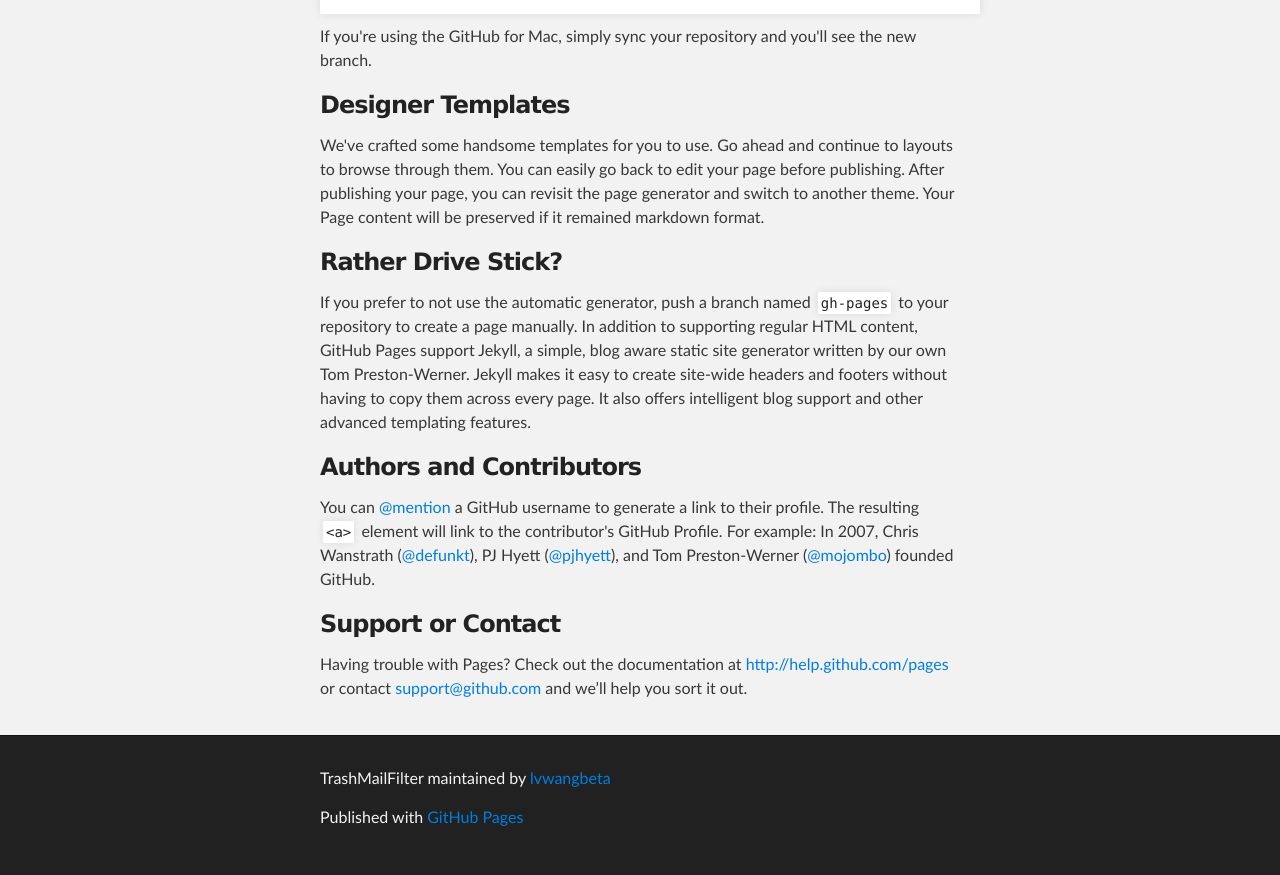
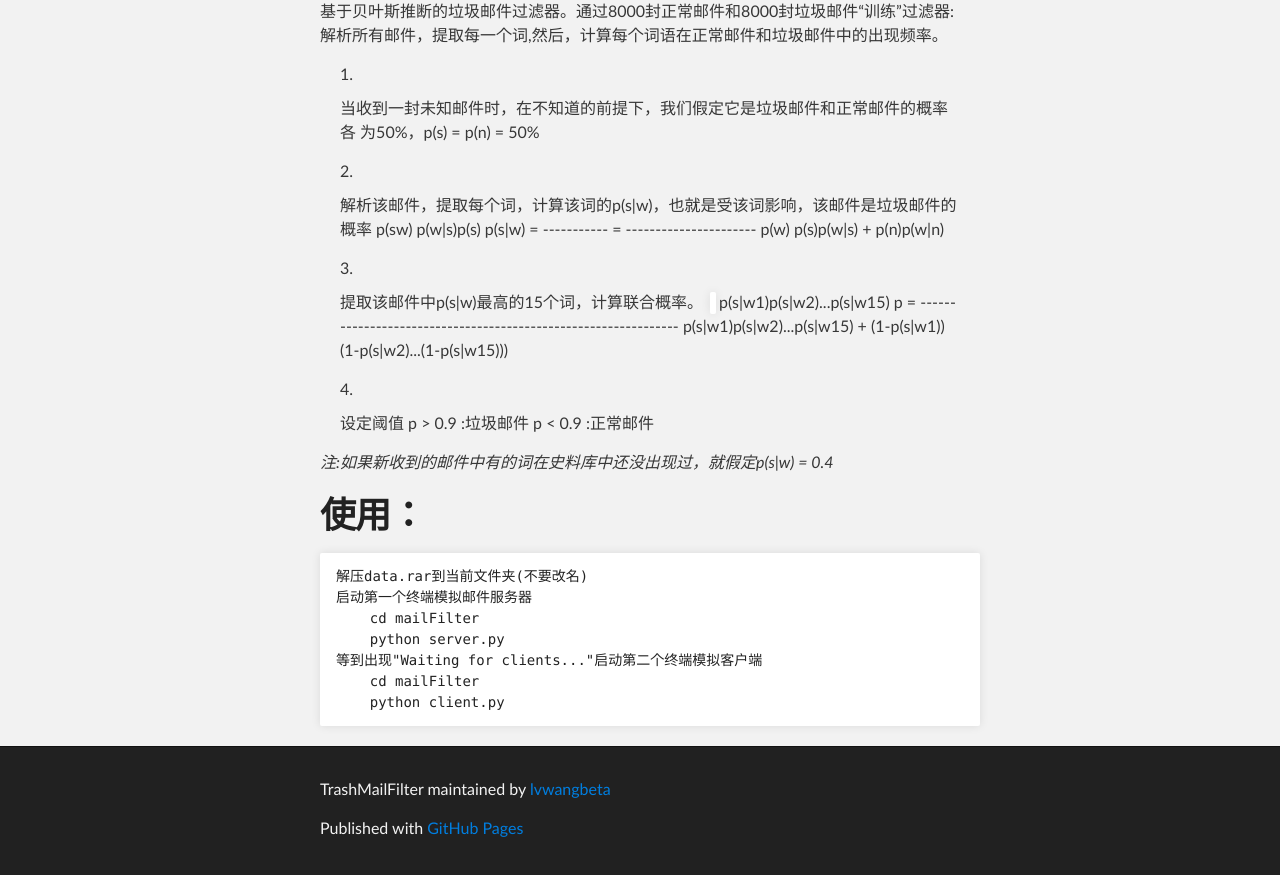
Before and after one commit to lvwangbeta/mailFilter, a plain HTML site: page index.html in a window 1280 px wide. Shown: the part 492-1367 px from the top of the page. Drawn offline with Linux system fonts and the light colour scheme.

```diff
--- a/index.html
+++ b/index.html
@@ -31,32 +31,43 @@
     <!-- MAIN CONTENT -->
     <div id="main_content_wrap" class="outer">
       <section id="main_content" class="inner">
-        <h3>Welcome to GitHub Pages.</h3>
+        <h1>﻿TrashMailFilter</h1>
 
-<p>This automatic page generator is the easiest way to create beautiful pages for all of your projects. Author your page content here using GitHub Flavored Markdown, select a template crafted by a designer, and publish. After your page is generated, you can check out the new branch:</p>
+<p>基于贝叶斯推断的垃圾邮件过滤器</p>
 
-<pre><code>$ cd your_repo_root/repo_name
-$ git fetch origin
-$ git checkout gh-pages
+<h1>Version 1.0</h1>
+
+<h1>原理简介:</h1>
+
+<p>基于贝叶斯推断的垃圾邮件过滤器。通过8000封正常邮件和8000封垃圾邮件“训练”过滤器:
+解析所有邮件，提取每一个词,然后，计算每个词语在正常邮件和垃圾邮件中的出现频率。</p>
+
+<ol>
+<li><p>当收到一封未知邮件时，在不知道的前提下，我们假定它是垃圾邮件和正常邮件的概率各
+为50%，p(s) = p(n) = 50%</p></li>
+<li><p>解析该邮件，提取每个词，计算该词的p(s|w)，也就是受该词影响，该邮件是垃圾邮件的概率
+                 p(sw)             p(w|s)p(s)
+p(s|w) = -----------  =   ----------------------
+              p(w)        p(s)p(w|s) + p(n)p(w|n)</p></li>
+<li><p>提取该邮件中p(s|w)最高的15个词，计算联合概率。
+<code>
+</code>                     p(s|w1)p(s|w2)...p(s|w15)
+p = ---------------------------------------------------------------
+    p(s|w1)p(s|w2)...p(s|w15) + (1-p(s|w1))(1-p(s|w2)...(1-p(s|w15)))   </p></li>
+<li><p>设定阈值 p &gt; 0.9 :垃圾邮件
+       p &lt; 0.9 :正常邮件    </p></li>
+</ol><p><em>注:如果新收到的邮件中有的词在史料库中还没出现过，就假定p(s|w) = 0.4</em></p>
+
+<h1>使用：</h1>
+
+<pre><code>解压data.rar到当前文件夹(不要改名)
+启动第一个终端模拟邮件服务器
+    cd mailFilter
+    python server.py
+等到出现"Waiting for clients..."启动第二个终端模拟客户端
+    cd mailFilter
+    python client.py
 </code></pre>
-
-<p>If you're using the GitHub for Mac, simply sync your repository and you'll see the new branch.</p>
-
-<h3>Designer Templates</h3>
-
-<p>We've crafted some handsome templates for you to use. Go ahead and continue to layouts to browse through them. You can easily go back to edit your page before publishing. After publishing your page, you can revisit the page generator and switch to another theme. Your Page content will be preserved if it remained markdown format.</p>
-
-<h3>Rather Drive Stick?</h3>
-
-<p>If you prefer to not use the automatic generator, push a branch named <code>gh-pages</code> to your repository to create a page manually. In addition to supporting regular HTML content, GitHub Pages support Jekyll, a simple, blog aware static site generator written by our own Tom Preston-Werner. Jekyll makes it easy to create site-wide headers and footers without having to copy them across every page. It also offers intelligent blog support and other advanced templating features.</p>
-
-<h3>Authors and Contributors</h3>
-
-<p>You can <a href="https://github.com/blog/821" class="user-mention">@mention</a> a GitHub username to generate a link to their profile. The resulting <code>&lt;a&gt;</code> element will link to the contributor's GitHub Profile. For example: In 2007, Chris Wanstrath (<a href="https://github.com/defunkt" class="user-mention">@defunkt</a>), PJ Hyett (<a href="https://github.com/pjhyett" class="user-mention">@pjhyett</a>), and Tom Preston-Werner (<a href="https://github.com/mojombo" class="user-mention">@mojombo</a>) founded GitHub.</p>
-
-<h3>Support or Contact</h3>
-
-<p>Having trouble with Pages? Check out the documentation at <a href="http://help.github.com/pages">http://help.github.com/pages</a> or contact <a href="mailto:support@github.com">support@github.com</a> and we’ll help you sort it out.</p>
       </section>
     </div>
 
```
Also changed, not shown: params.json (+1 -1 lines).
